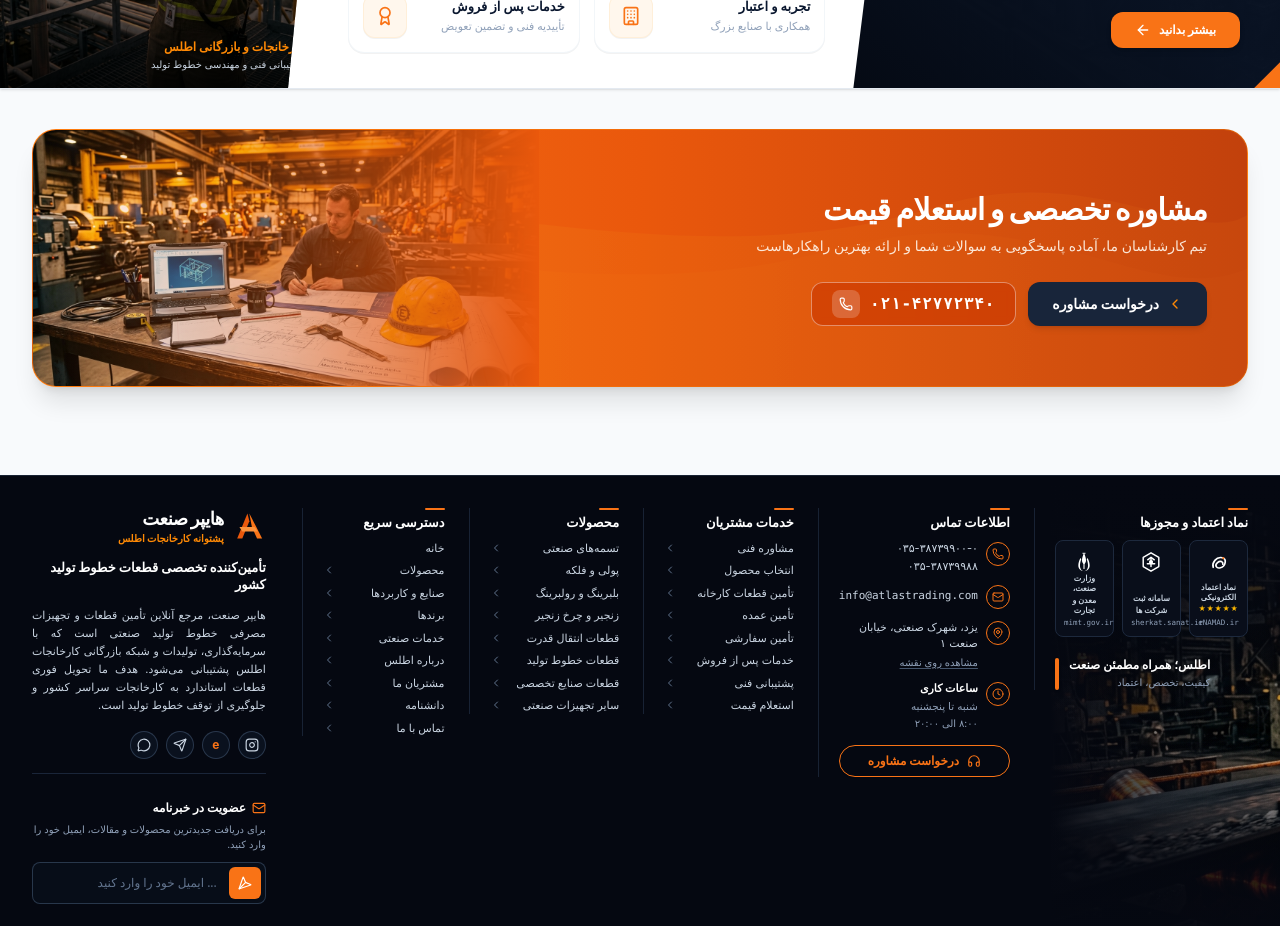
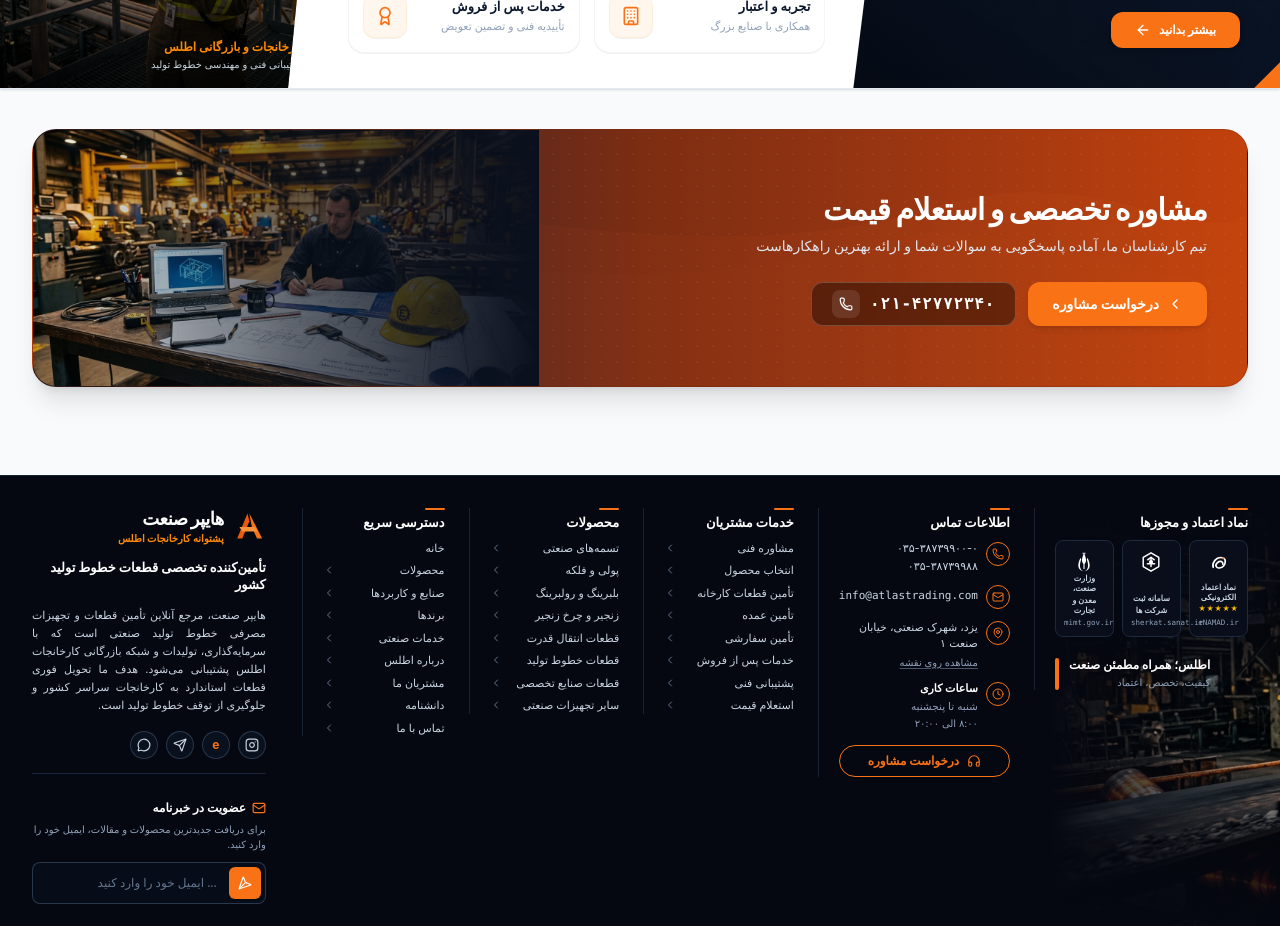
Before and after one commit to javanwebi/atlas, a React (Vite) app: page / in a window 1280 px wide. Shown: the part 2820-3746 px from the top of the page. Built offline with nearby package versions, Linux system fonts and the light colour scheme; a small style sheet from the web is missing.

Commit message:
Apply dark industrial gradient color scheme to CTA Consultation banner

```diff
--- a/src/pages/HomePage.tsx
+++ b/src/pages/HomePage.tsx
@@ -699,16 +699,17 @@
       {/* ========================================================================= */}
       <div className="max-w-7xl mx-auto px-4 sm:px-6 lg:px-8 space-y-10 my-8 sm:my-10">
         <section
-          className="relative overflow-hidden rounded-3xl bg-gradient-to-l from-[#C2410C] via-[#EA580C] to-[#F97316] text-white shadow-xl border border-orange-400/40"
+          className="relative overflow-hidden rounded-3xl bg-gradient-to-l from-[#C2410C] via-[#7C2D12] to-[#0A101D] text-white shadow-xl border border-orange-900/30"
           dir="rtl"
         >
           {/* Subtle Ambient Industrial Waves / Geometric Glow */}
           <div className="absolute inset-0 opacity-20 pointer-events-none mix-blend-overlay">
             <svg className="w-full h-full" viewBox="0 0 1200 240" preserveAspectRatio="none" fill="none">
-              <path d="M0,80 C300,10 600,160 900,70 C1050,30 1150,110 1200,80 L1200,240 L0,240 Z" fill="white" opacity="0.4" />
-              <path d="M0,120 C250,50 500,190 800,110 C1000,60 1100,170 1200,130 L1200,240 L0,240 Z" fill="white" opacity="0.25" />
+              <path d="M0,80 C300,10 600,160 900,70 C1050,30 1150,110 1200,80 L1200,240 L0,240 Z" fill="white" opacity="0.2" />
+              <path d="M0,120 C250,50 500,190 800,110 C1000,60 1100,170 1200,130 L1200,240 L0,240 Z" fill="white" opacity="0.1" />
             </svg>
           </div>
+          <div className="absolute inset-0 bg-[radial-gradient(#ffffff0a_1px,transparent_1px)] [background-size:16px_16px] pointer-events-none" />
 
           <div className="relative z-10 grid grid-cols-1 lg:grid-cols-12 items-center">
 
@@ -718,7 +719,7 @@
                 <h3 className="text-xl sm:text-2xl lg:text-3xl font-black text-white tracking-tight">
                   مشاوره تخصصی و استعلام قیمت
                 </h3>
-                <p className="text-xs sm:text-sm text-orange-50/90 font-medium leading-relaxed max-w-xl">
+                <p className="text-xs sm:text-sm text-slate-200 font-medium leading-relaxed max-w-xl">
                   تیم کارشناسان ما، آماده پاسخگویی به سوالات شما و ارائه بهترین راهکارهاست
                 </p>
               </div>
@@ -729,19 +730,19 @@
                 <button
                   type="button"
                   onClick={() => setIsConsultOpen(true)}
-                  className="h-11 px-6 bg-[#18253A] hover:bg-[#0F172A] text-white font-bold text-xs sm:text-sm rounded-xl shadow-md hover:shadow-black/30 transition-all flex items-center gap-2 cursor-pointer group shrink-0"
+                  className="h-11 px-6 bg-[#F97316] hover:bg-[#EA580C] text-white font-bold text-xs sm:text-sm rounded-xl shadow-md hover:shadow-orange-500/30 transition-all flex items-center gap-2 cursor-pointer group shrink-0"
                 >
-                  <ChevronLeft className="w-4 h-4 text-orange-400 group-hover:-translate-x-0.5 transition-transform" />
+                  <ChevronLeft className="w-4 h-4 text-white group-hover:-translate-x-0.5 transition-transform" />
                   <span>درخواست مشاوره</span>
                 </button>
 
                 {/* Orange Phone Call Button */}
                 <a
                   href="tel:02142772340"
-                  className="h-11 px-5 bg-orange-700/60 hover:bg-orange-700 border border-white/40 hover:border-white text-white font-bold text-xs sm:text-sm rounded-xl transition-all flex items-center gap-2.5 backdrop-blur-xs cursor-pointer shrink-0"
+                  className="h-11 px-5 bg-black/40 hover:bg-black/60 border border-white/20 hover:border-white/40 text-white font-bold text-xs sm:text-sm rounded-xl transition-all flex items-center gap-2.5 backdrop-blur-xs cursor-pointer shrink-0"
                   dir="ltr"
                 >
-                  <div className="w-7 h-7 rounded-lg bg-white/20 flex items-center justify-center text-white shrink-0">
+                  <div className="w-7 h-7 rounded-lg bg-white/10 flex items-center justify-center text-white shrink-0">
                     <Phone className="w-3.5 h-3.5" />
                   </div>
                   <span className="font-mono tracking-wider font-extrabold text-white text-sm sm:text-base">
@@ -751,16 +752,16 @@
               </div>
             </div>
 
-            {/* LEFT: Industrial Table with Yellow Hard Hat & Machinery (فید نرم به پس‌زمینه نارنجی) */}
+            {/* LEFT: Industrial Table with Yellow Hard Hat & Machinery (فید نرم به پس‌زمینه تیره) */}
             <div className="lg:col-span-5 xl:col-span-5 relative h-52 sm:h-60 lg:h-64 overflow-hidden">
               <img
                 src={STORE_ASSETS.ctaConsultBanner}
                 alt="مشاوره تخصصی و استعلام قیمت قطعات خط تولید"
                 className="w-full h-full object-cover object-center"
               />
-              {/* Gradient masks blending smoothly from image to orange banner */}
-              <div className="absolute inset-0 bg-gradient-to-l from-[#EA580C] via-[#EA580C]/40 to-transparent hidden lg:block pointer-events-none" />
-              <div className="absolute inset-0 bg-gradient-to-b from-[#EA580C] via-[#EA580C]/30 to-transparent lg:hidden pointer-events-none" />
+              {/* Gradient masks blending smoothly from image to banner bg */}
+              <div className="absolute inset-0 bg-gradient-to-l from-[#0A101D] via-[#0A101D]/60 to-transparent hidden lg:block pointer-events-none" />
+              <div className="absolute inset-0 bg-gradient-to-b from-[#0A101D] via-[#0A101D]/40 to-transparent lg:hidden pointer-events-none" />
             </div>
 
           </div>
```
